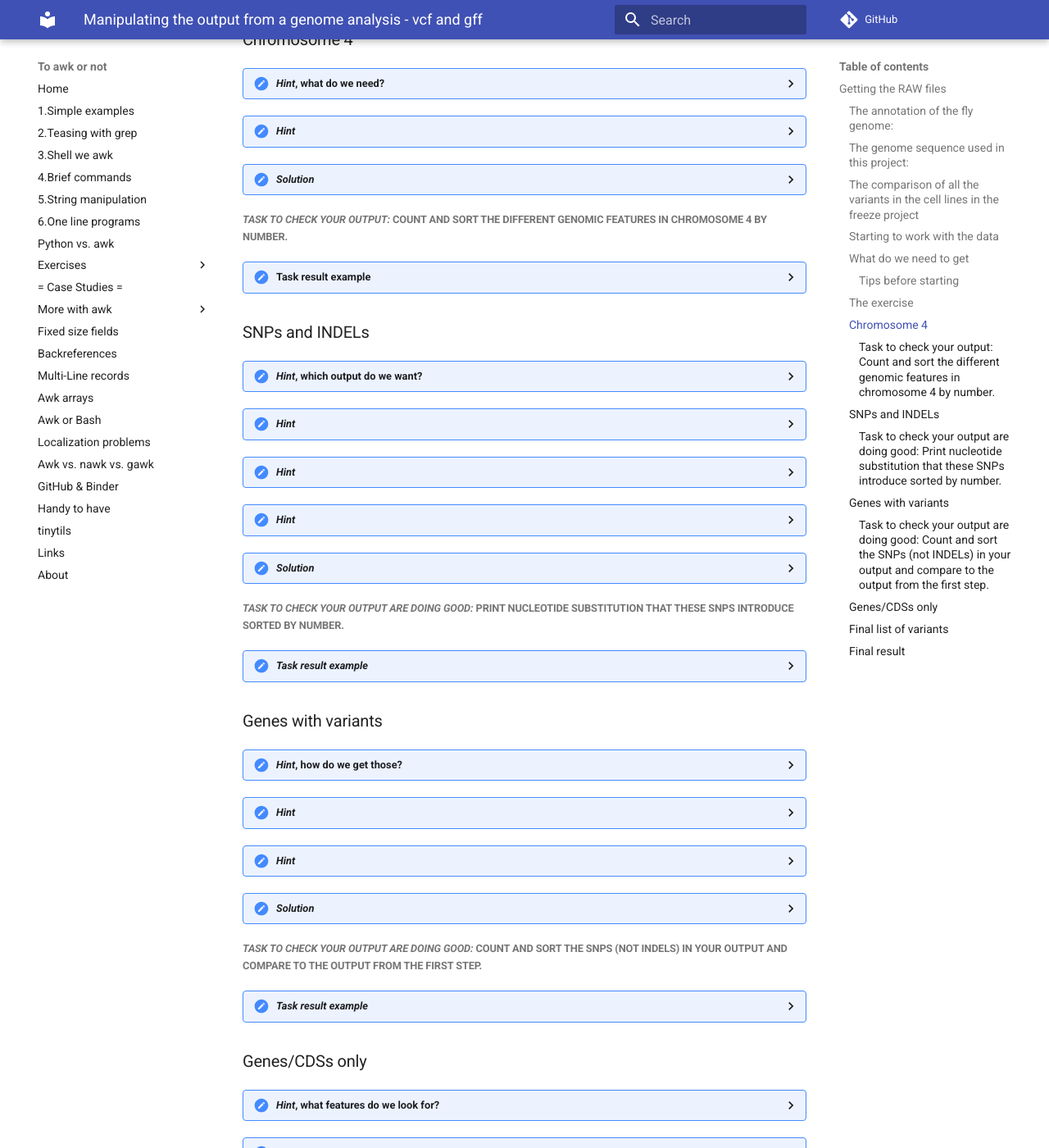
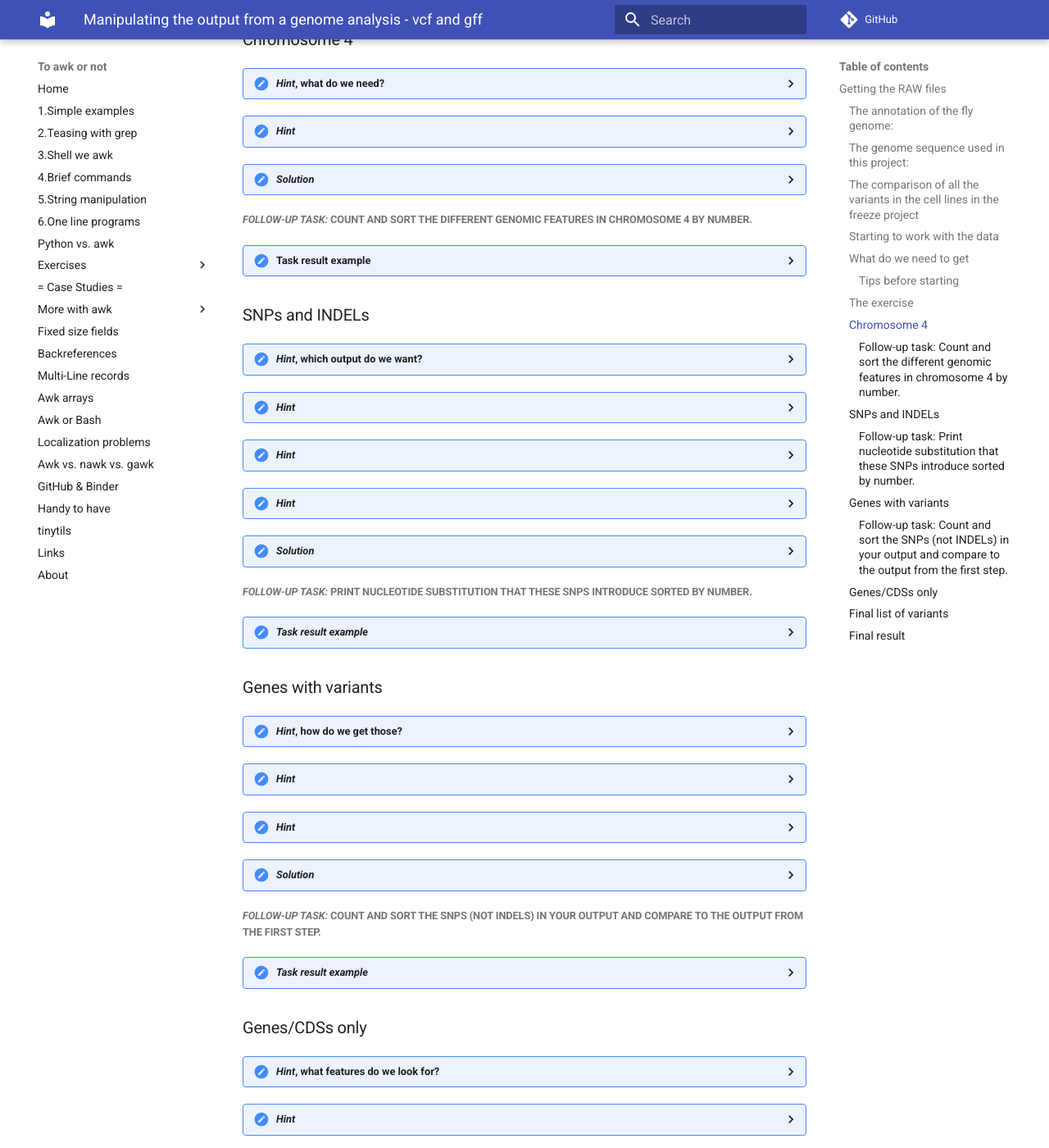
Before and after one commit to pmitev/to-awk-or-not, an MkDocs documentation site: the page built from docs/Case_studies/manipulating_vcf.md, in a window 1280 px wide and 1400 px high, scrolled down 1635 px. Shown: the whole window at 82% size. Built offline with MkDocs 1.6.1 and Material for MkDocs 9.7.7, drawn with Linux system fonts in a browser that asks for light colours; comment, search, counter and statistics services are not loaded.

Commit message:
Update manipulating_vcf.md

```diff
--- a/docs/Case_studies/manipulating_vcf.md
+++ b/docs/Case_studies/manipulating_vcf.md
@@ -63,7 +63,7 @@ Identify the steps you need to do and what each step does. Open the hints if you
 </p>
 </details>
 
-##### *Task to check your output:* Count and sort the different genomic features in chromosome 4 by number.
+##### *Follow-up task:* Count and sort the different genomic features in chromosome 4 by number.
 <details><summary><b>Task result example</b></summary>
 <pre>
    1 chromosome
@@ -122,7 +122,7 @@ Identify the steps you need to do and what each step does. Open the hints if you
 </p>
 </details>
 
-##### *Task to check your output are doing good:* Print nucleotide substitution that these SNPs introduce sorted by number.
+##### *Follow-up task:* Print nucleotide substitution that these SNPs introduce sorted by number.
 <details><summary><i>Task result example</i></summary>
 <pre>
 1182 C->T
@@ -172,7 +172,7 @@ Identify the steps you need to do and what each step does. Open the hints if you
 </p>
 </details>
 
-##### *Task to check your output are doing good:* Count and sort the SNPs (not INDELs) in your output and compare to the output from the first step.
+##### *Follow-up task:* Count and sort the SNPs (not INDELs) in your output and compare to the output from the first step.
 <details><summary><i>Task result example</i></summary>
 <pre>
    1 chromosome
```
